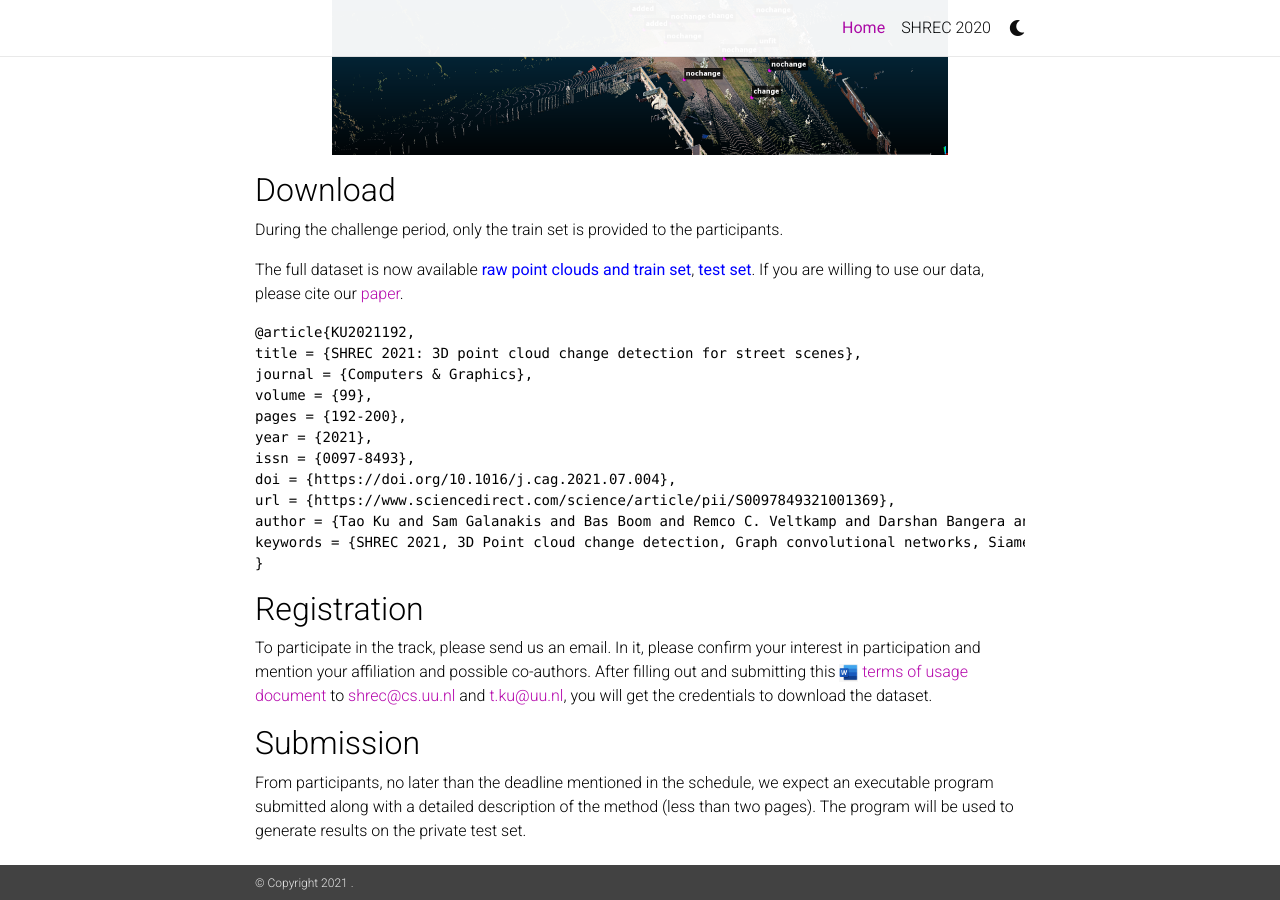
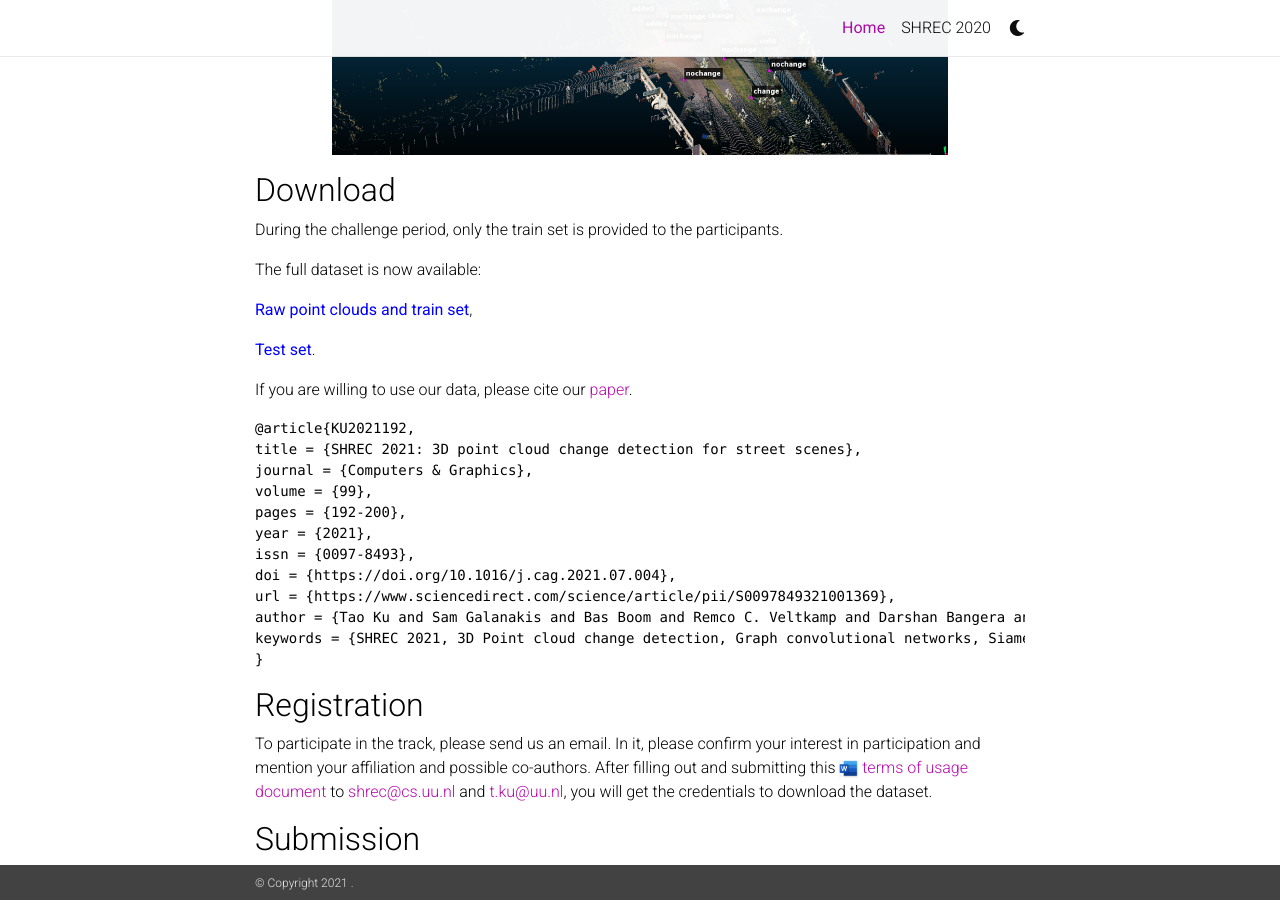
Before and after one commit to kutao207/kutao207.github.io, a Jekyll site: the page built from _pages/home.md, in a window 1280 px wide and 900 px high, scrolled down 2568 px. Built offline with Jekyll 4.4.1, drawn with Linux system fonts in a browser that asks for light colours; nearby versions of some CDN libraries; emoji names are drawn with the system emoji font; a style sheet for code colours, icons or effects is not loaded.

Commit message:
Update home.md

````diff
--- a/_pages/home.md
+++ b/_pages/home.md
@@ -113,7 +113,13 @@ A total of 78 scenes with varying numbers of points of interest are included in
 
 During the challenge period, only the train set is provided to the participants.
 
-The full dataset is now available [<b><span style="color:blue">raw point clouds and train set</span></b>](https://drive.google.com/drive/folders/1SVc4fXt5sZBZgqu1ko7xmB9y383H6c9A?usp=sharing), [<b><span style="color:blue">test set</span></b>](https://drive.google.com/drive/folders/1qZvDq-n6qrrRSwa7OKinUiq3JzsHG50z?usp=sharing). If you are willing to use our data, please cite our [paper](https://www.sciencedirect.com/science/article/abs/pii/S0097849321001369).
+The full dataset is now available:
+
+[<b><span style="color:blue">Raw point clouds and train set</span></b>](https://drive.google.com/drive/folders/1SVc4fXt5sZBZgqu1ko7xmB9y383H6c9A?usp=sharing),
+
+[<b><span style="color:blue">Test set</span></b>](https://drive.google.com/drive/folders/1qZvDq-n6qrrRSwa7OKinUiq3JzsHG50z?usp=sharing).
+
+If you are willing to use our data, please cite our [paper](https://www.sciencedirect.com/science/article/abs/pii/S0097849321001369).
 
 ```bib
 @article{KU2021192,
````
